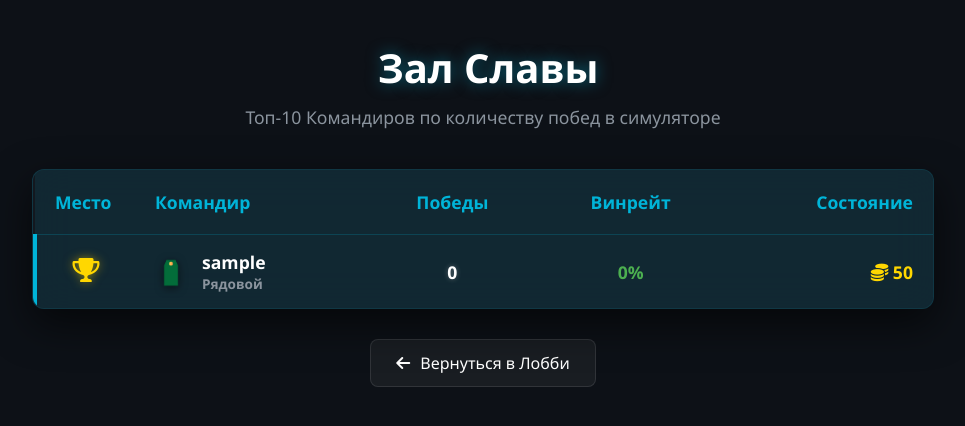
After one commit to REAL-01/zeta-project, a Django app: page /leaderboard/ in a window 1280 px wide. The commit adds this page. Shown: the top 426 px of the page, without its empty margins (157-1122 px from the left). Run offline with Django 5.2, Linux system fonts and the light colour scheme; the visitor is signed in with stand-in values (Sample User, id 1); data comes from the database, SQL or seed files in the repository; data that the repository does not hold is empty.

Commit message:
Feature v0.0.3: Deep Space Audio Engine and Leaderboard

```diff
--- a/game/templates/game/custom_admin.html
+++ b/game/templates/game/custom_admin.html
@@ -152,5 +152,6 @@
         </tbody>
     </table>
 
+    {% include 'game/audio.html' %}
 </body>
 </html>
--- a/game/templates/game/index.html
+++ b/game/templates/game/index.html
@@ -170,5 +170,6 @@
         </a>
     </div>
 
+    {% include 'game/audio.html' %}
 </body>
 </html>
--- /dev/null
+++ b/game/templates/game/leaderboard.html
@@ -0,0 +1,224 @@
+<!DOCTYPE html>
+<html lang="ru">
+<head>
+    <meta charset="UTF-8">
+    <title>Zeta Project - Зал Славы</title>
+    <link href="https://cdnjs.cloudflare.com/ajax/libs/font-awesome/6.0.0/css/all.min.css" rel="stylesheet">
+    <style>
+        :root {
+            --bg-color: #0d1117;
+            --surface: #161b22;
+            --surface-hover: #1c2128;
+            --primary: #00B4D8;
+            --secondary: #0077B6;
+            --gold: #FFD700;
+            --text: #c9d1d9;
+            --text-muted: #8b949e;
+        }
+
+        body {
+            margin: 0;
+            padding: 40px;
+            background: var(--bg-color);
+            color: var(--text);
+            font-family: 'Segoe UI', Tahoma, Geneva, Verdana, sans-serif;
+            display: flex;
+            flex-direction: column;
+            align-items: center;
+        }
+
+        .header {
+            text-align: center;
+            margin-bottom: 40px;
+        }
+
+        .header h1 {
+            color: #fff;
+            margin: 0 0 10px 0;
+            font-size: 2.5rem;
+            text-shadow: 0 0 15px rgba(0, 180, 216, 0.5);
+        }
+
+        .header p {
+            color: var(--text-muted);
+            font-size: 1.1rem;
+            margin: 0;
+        }
+
+        .leaderboard-container {
+            width: 100%;
+            max-width: 900px;
+            background: rgba(22, 27, 34, 0.8);
+            border-radius: 12px;
+            border: 1px solid rgba(0, 180, 216, 0.2);
+            box-shadow: 0 15px 40px rgba(0,0,0,0.6);
+            backdrop-filter: blur(20px);
+            overflow: hidden;
+            animation: fadeIn 0.5s ease-out;
+        }
+
+        @keyframes fadeIn {
+            from { opacity: 0; transform: translateY(20px); }
+            to { opacity: 1; transform: translateY(0); }
+        }
+
+        table {
+            width: 100%;
+            border-collapse: collapse;
+            text-align: left;
+        }
+
+        th {
+            background: rgba(0, 180, 216, 0.1);
+            color: var(--primary);
+            padding: 20px;
+            font-weight: 600;
+            font-size: 1.1rem;
+            border-bottom: 1px solid rgba(0, 180, 216, 0.2);
+        }
+
+        td {
+            padding: 15px 20px;
+            border-bottom: 1px solid rgba(255,255,255,0.05);
+            font-size: 1.1rem;
+            vertical-align: middle;
+        }
+
+        tr:last-child td {
+            border-bottom: none;
+        }
+
+        tr:hover {
+            background: rgba(255, 255, 255, 0.03);
+        }
+
+        .current-user-row {
+            background: rgba(0, 180, 216, 0.1) !important;
+            border-left: 4px solid var(--primary);
+        }
+
+        .current-user-row td {
+            font-weight: bold;
+            color: #fff;
+        }
+
+        .rank-medal {
+            width: 35px;
+            text-align: center;
+            font-size: 1.2rem;
+            font-weight: bold;
+        }
+
+        .medal-1 { color: #FFD700; text-shadow: 0 0 10px rgba(255, 215, 0, 0.5); font-size: 1.5rem; }
+        .medal-2 { color: #C0C0C0; text-shadow: 0 0 10px rgba(192, 192, 192, 0.5); font-size: 1.4rem; }
+        .medal-3 { color: #CD7F32; text-shadow: 0 0 10px rgba(205, 127, 50, 0.5); font-size: 1.3rem; }
+
+        .player-info {
+            display: flex;
+            align-items: center;
+            gap: 15px;
+        }
+
+        .player-info img {
+            width: 32px;
+            height: 32px;
+            filter: drop-shadow(0 2px 4px rgba(0,0,0,0.5));
+        }
+
+        .btn-back {
+            display: inline-flex;
+            align-items: center;
+            gap: 10px;
+            margin-top: 30px;
+            padding: 12px 25px;
+            background: rgba(255, 255, 255, 0.05);
+            color: #fff;
+            text-decoration: none;
+            border-radius: 8px;
+            border: 1px solid rgba(255, 255, 255, 0.1);
+            font-weight: 500;
+            transition: all 0.3s;
+        }
+
+        .btn-back:hover {
+            background: var(--surface-hover);
+            border-color: var(--primary);
+            box-shadow: 0 0 15px rgba(0, 180, 216, 0.2);
+            transform: translateY(-2px);
+        }
+
+        .stat-highlight {
+            color: #fff;
+            font-weight: bold;
+            text-shadow: 0 0 5px rgba(255,255,255,0.3);
+        }
+    </style>
+</head>
+<body>
+
+    <div class="header">
+        <h1><i class="fa-solid fa-ranking-star"></i> Зал Славы</h1>
+        <p>Топ-10 Командиров по количеству побед в симуляторе</p>
+    </div>
+
+    <div class="leaderboard-container">
+        <table>
+            <thead>
+                <tr>
+                    <th style="width: 60px;">Место</th>
+                    <th>Командир</th>
+                    <th style="text-align: center;">Победы</th>
+                    <th style="text-align: center;">Винрейт</th>
+                    <th style="text-align: right;">Состояние</th>
+                </tr>
+            </thead>
+            <tbody>
+                {% for p in leaderboard_data %}
+                <tr class="{% if p.is_current_user %}current-user-row{% endif %}">
+                    <td class="rank-medal">
+                        {% if forloop.counter == 1 %}
+                            <i class="fa-solid fa-trophy medal-1"></i>
+                        {% elif forloop.counter == 2 %}
+                            <i class="fa-solid fa-medal medal-2"></i>
+                        {% elif forloop.counter == 3 %}
+                            <i class="fa-solid fa-award medal-3"></i>
+                        {% else %}
+                            #{{ forloop.counter }}
+                        {% endif %}
+                    </td>
+                    <td>
+                        <div class="player-info">
+                            <img src="/static/rank_icons/{{ p.rank_icon }}" alt="Звание" title="{{ p.rank_name }}">
+                            <div>
+                                <div style="color:#fff; font-weight:600;">{{ p.username }}</div>
+                                <div style="font-size:0.85rem; color:var(--text-muted);">{{ p.rank_name }}</div>
+                            </div>
+                        </div>
+                    </td>
+                    <td style="text-align: center;" class="stat-highlight">
+                        {{ p.wins }}
+                    </td>
+                    <td style="text-align: center; color: #4CAF50;">
+                        {{ p.win_rate }}%
+                    </td>
+                    <td style="text-align: right; color: var(--gold);">
+                        <i class="fa-solid fa-coins"></i> {{ p.gold }}
+                    </td>
+                </tr>
+                {% empty %}
+                <tr>
+                    <td colspan="5" style="text-align:center; padding: 40px; color:var(--text-muted);">
+                        <i class="fa-solid fa-satellite" style="font-size: 3rem; margin-bottom:15px; opacity: 0.5;"></i><br>
+                        База данных пуста. Запишите свое имя в историю первым!
+                    </td>
+                </tr>
+                {% endfor %}
+            </tbody>
+        </table>
+    </div>
+
+    <a href="{% url 'lobby' %}" class="btn-back"><i class="fa-solid fa-arrow-left"></i> Вернуться в Лобби</a>
+
+    {% include 'game/audio.html' %}
+</body>
+</html>
--- a/game/templates/game/lobby.html
+++ b/game/templates/game/lobby.html
@@ -179,6 +179,7 @@
             <div style="color:#aaa; margin-top:5px;">Лобби: {{ user.username }} ({{ rank_name }})</div>
         </div>
         <div class="header-actions">
+            <a href="{% url 'leaderboard' %}" class="btn btn-blue"><i class="fa-solid fa-ranking-star"></i> Зал Славы</a>
             <a href="{% url 'profile' %}" class="btn btn-gray"><i class="fa-solid fa-user"></i> Профиль</a>
             <form action="{% url 'logout' %}" method="POST" style="display:inline;">{% csrf_token %}<button type="submit" class="btn btn-gray"><i class="fa-solid fa-right-from-bracket"></i> Выход</button></form>
         </div>
@@ -244,5 +245,6 @@
                 .catch(e => console.error("Ошибка авто-обновления:", e));
         }, 2000);
     </script>
+    {% include 'game/audio.html' %}
 </body>
 </html>
--- a/game/templates/game/login.html
+++ b/game/templates/game/login.html
@@ -203,5 +203,6 @@
         </div>
     </div>
 
+    {% include 'game/audio.html' %}
 </body>
 </html>
--- a/game/templates/game/profile.html
+++ b/game/templates/game/profile.html
@@ -280,5 +280,6 @@
         </div>
     </div>
 
+    {% include 'game/audio.html' %}
 </body>
 </html>
--- a/game/templates/game/register.html
+++ b/game/templates/game/register.html
@@ -206,5 +206,6 @@
         </div>
     </div>
 
+    {% include 'game/audio.html' %}
 </body>
 </html>
--- a/game/urls.py
+++ b/game/urls.py
@@ -9,6 +9,7 @@ urlpatterns = [
     path('logout/', views.logout_view, name='logout'),
     path('api/save/', views.api_save_game, name='api_save'),
     path('profile/', views.profile_view, name='profile'),
+    path('leaderboard/', views.leaderboard_view, name='leaderboard'),
     path('control_panel/', views.custom_admin_view, name='custom_admin'),
     path('lobby/', views.lobby_view, name='lobby'),
     path('api/mp/create/', views.api_mp_create, name='api_mp_create'),
--- a/game/views.py
+++ b/game/views.py
@@ -139,6 +139,47 @@ def custom_admin_view(request):
     }
     return render(request, 'game/custom_admin.html', context)
 
+@login_required
+def leaderboard_view(request):
+    ranks = [
+        ("Рядовой", "1_private.png"), ("Ефрейтор", "2_efreytor.png"), ("Мл. Сержант", "3_jsergeant.png"),
+        ("Сержант", "4_sergeant.png"), ("Ст. Сержант", "5_ssergeant.png"), ("Старшина", "6_starshina.png"),
+        ("Прапорщик", "7_praporshik.png"), ("Ст. Прапорщик", "8_spraporshik.png"), ("Мл. Лейтенант", "9_jleytenant.png"),
+        ("Лейтенант", "10_leytenant.png"), ("Ст. Лейтенант", "11_sleytenant.png"), ("Капитан", "12_captain.png"),
+        ("Майор", "13_major.png"), ("Подполковник", "14_jcolonel.png"), ("Полковник", "15_colonel.png"),
+        ("Генерал-Майор", "16_genmaj.png"), ("Генерал-Лейтенант", "17_genliet.png"), ("Генерал-Полковник", "18_gencol.png"),
+        ("Генерал Армии", "19_genarmy.png"), ("Генералиссимус", "20_generalisimus.png")
+    ]
+
+    # Get top 10 players based on wins
+    top_players = Player.objects.filter(role='user').order_by('-wins')[:10]
+
+    leaderboard_data = []
+    for p in top_players:
+        idx = p.currentRankIdx
+        if idx < 0: idx = 0
+        if idx >= len(ranks): idx = len(ranks) - 1
+        rank_name, rank_icon = ranks[idx]
+
+        win_rate = 0
+        if p.games_played > 0:
+            win_rate = int((p.wins / p.games_played) * 100)
+
+        leaderboard_data.append({
+            'username': p.username,
+            'rank_name': rank_name,
+            'rank_icon': rank_icon,
+            'wins': p.wins,
+            'win_rate': win_rate,
+            'gold': p.playerGold,
+            'is_current_user': p == request.user
+        })
+
+    context = {
+        'leaderboard_data': leaderboard_data
+    }
+    return render(request, 'game/leaderboard.html', context)
+
 def api_save_game(request):
     if request.method == 'POST':
         try:
```
Also changed, not shown: game/templates/game/audio.html (added, +71 -0 lines), game/templates/game/simulator.html (+8 -0 lines).
